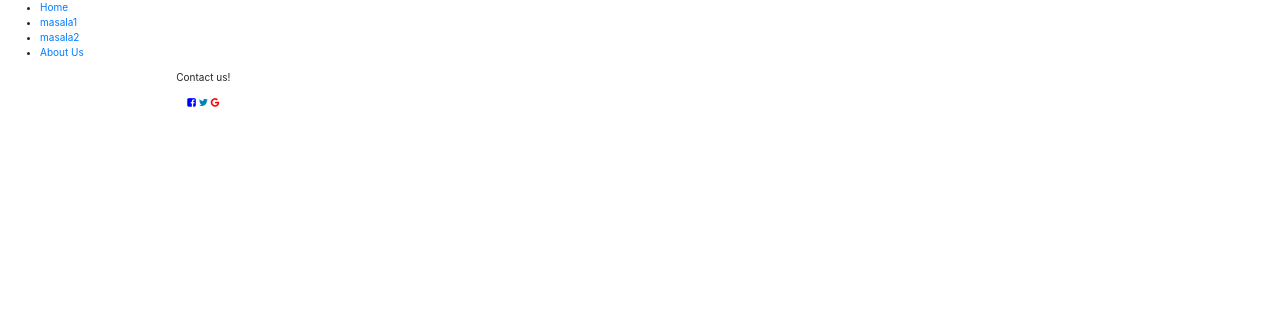
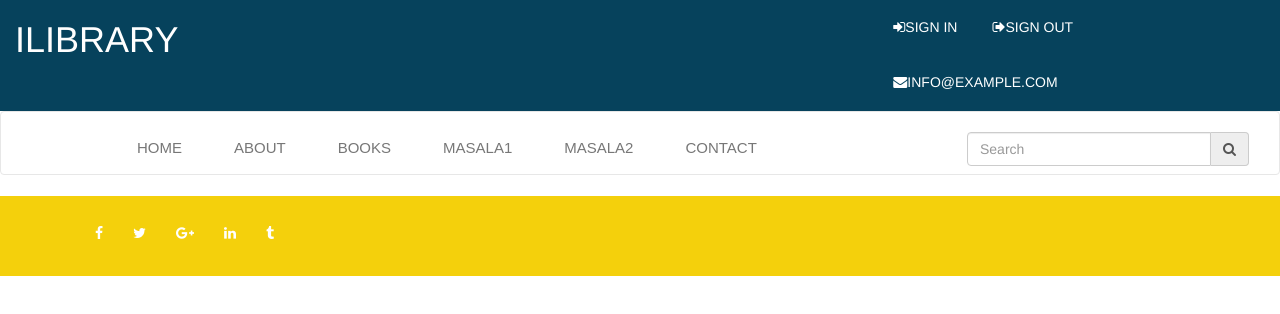
Before and after one commit to Roginkoshy/amoc_site, a plain HTML site: page index.html in a window 1280 px wide. Drawn offline with nearby package versions, Linux system fonts and the light colour scheme.

Commit message:
update mainpage

```diff
--- /dev/null
+++ b/css/stye.css
@@ -0,0 +1,29 @@
+@media only screen and (max-width:700px){
+
+	.firstnav{margin-left:0px!important;}
+	.cols2b i {margin-left:0px!important;}
+	.cols2b h3{margin-left:0px!important;}
+	.cols2b p {margin-left:0px!important;}
+	.cols2c i {margin-left:0px!important;}
+	.cols2c h3 {margin-left:0px!important;}
+	.cols2c p {margin-left:0px!important;}
+}
+*{margin:0;padding:0;}
+body{height:100%;width:100%;}
+.header1 {background-color:#06425C;}
+.icons{margin-top:20px;}
+.fbicon {margin-left:70px;}
+.icons i{color:white;margin-right:10px;padding:10px;display:block;float:left;}
+.icons i:hover{background-color:#f2635F;}
+.sometxt h1 a {color:white;text-decoration:none!important;}
+.logio h5{color:white;float:left;padding:10px;display:block;margin-left:15px;}
+.logio h5 a{color:white;}
+.logio h5 a:hover{color:lightgreen;text-decoration:none!important;}
+.navigation{background-color:white;}
+.navibar {margin-top:10px;width:100%;}
+.navibar li{padding:1px;display:block;margin-left:20px;}
+.navibar li a{font-size:15;transition:1s;font-family: arial, sans-sarif;}
+.navibar li a:hover{border:1px solid #8ED2C9 ;transition:1s; background: #00AAA0!important;border-radius: 10px; transform:rotatey(360deg);}
+.firstnav{margin-left:70px;}
+.searchbar{margin-top:20px;}
+.footer {background-color:#F4D00C;height:10%;}
--- a/index.html
+++ b/index.html
@@ -1,87 +1,67 @@
-<!DOCTYPE html>
 <html>
 	<head>
-
-    <title>
-    NIT Surat ACM
-  </title>
-  <link rel="icon" type="image/png" href="images/acm.png"/>
-  <link href="css/style.css" rel="stylesheet">
-
-
-  <script type="text/javascript" src="javascript/jquery-3.2.1.js"></script>
-
-
-
-
-  <script src="https://code.jquery.com/jquery-3.2.1.slim.min.js" integrity="sha384-KJ3o2DKtIkvYIK3UENzmM7KCkRr/rE9/Qpg6aAZGJwFDMVNA/GpGFF93hXpG5KkN" crossorigin="anonymous">
-
-  </script>
-
-  <script src="https://cdnjs.cloudflare.com/ajax/libs/popper.js/1.12.3/umd/popper.min.js" integrity="sha384-vFJXuSJphROIrBnz7yo7oB41mKfc8JzQZiCq4NCceLEaO4IHwicKwpJf9c9IpFgh" crossorigin="anonymous"></script>
-
-  <script src="https://maxcdn.bootstrapcdn.com/bootstrap/4.0.0-beta.2/js/bootstrap.min.js" integrity="sha384-alpBpkh1PFOepccYVYDB4do5UnbKysX5WZXm3XxPqe5iKTfUKjNkCk9SaVuEZflJ" crossorigin="anonymous"></script>
-
-
-     <link rel="stylesheet" href="https://maxcdn.bootstrapcdn.com/bootstrap/3.3.7/css/bootstrap.min.css">
-    <script src="https://ajax.googleapis.com/ajax/libs/jquery/3.2.1/jquery.min.js"></script>
-    <script src="https://maxcdn.bootstrapcdn.com/bootstrap/3.3.7/js/bootstrap.min.js"></script>
-    <link rel="stylesheet" href="https://cdnjs.cloudflare.com/ajax/libs/font-awesome/4.7.0/css/font-awesome.min.css">
-
-
-  <link rel="stylesheet" href="https://maxcdn.bootstrapcdn.com/bootstrap/4.0.0-beta.2/css/bootstrap.min.css" integrity="sha384-PsH8R72JQ3SOdhVi3uxftmaW6Vc51MKb0q5P2rRUpPvrszuE4W1povHYgTpBfshb" crossorigin="anonymous">
-
-<script src="https://cdnjs.cloudflare.com/ajax/libs/popper.js/1.12.3/umd/popper.min.js" integrity="sha384-vFJXuSJphROIrBnz7yo7oB41mKfc8JzQZiCq4NCceLEaO4IHwicKwpJf9c9IpFgh" crossorigin="anonymous"></script>
+		<title>webpage</title>
+		<link href="css/bootstrap.css" rel="stylesheet">
+		<link href="css/stye.css" rel="stylesheet">
+		<link href="font/css/font-awesome.css" rel="stylesheet">
+		<script src="js/bootstrap.js"></script>
 		<meta charset="utf-8">
-
-
+		<meta name="viewport" content="width=device-width, initial-scale=1">
 	</head>
 	<body>
-
-<div class="header">
-	<div class="navi">
-<nav>
-	<ul>
-		<li><a href="" target="">Home</a></li>
-		<li><a href="" target="">masala1</a></li>
-		<li><a href="" target="">masala2</a></li>
-		<li><a href="" target="">About Us</a></li>
+		<div class="container-fluid header1">
+			<div class="row">
+				<div class="col-sm-6 sometxt">
+					<h1><a href="#">ILIBRARY</a></h1>
+				</div>
+				<div class="col-sm-2"></div>
+				<div class="col-sm-4 logio">
+					<h5><i class="fa fa-sign-in fa-1x"></i><a href="#">SIGN IN</a></h5>
+					<h5><i class="fa fa-sign-out fa-1x"></i><a href="#">SIGN OUT</a></h5>
+					<h5><i class="fa fa-envelope fa-1x"></i><a href="#" class="emailid">INFO@EXAMPLE.COM</a></h5>
+				</div>
+			</div>
+		</div>
+		<nav class="navbar navbar-default navigation">
+			<div class="container-fluid">
+				<div class="col-sm-9">
+					<ul class="nav navbar-nav navibar">
+						<li ><a href="#" class="firstnav">HOME</a></li>
+						<li><a href="#">ABOUT</a></li>
+						<li><a href="#">BOOKS</a></li>
+						<li><a href="#">MASALA1</a></li>
+						<li><a href="#">MASALA2</a></li>
+						<li><a href="#">CONTACT</a></li>
 					</ul>
+				</div>
+				<div class="col-sm-3">
+					<form class="form">
+						<div class="input-group searchbar">
+								<input type="search" class="form-control" placeholder="Search">
+								<span class="input-group-addon">
+									<i class="fa fa-search"></i>
+								</span>
+						</div>
+					</form>
+				</div>
+			</div>
 		</nav>
-
+		<section class="container-fluid section1">
+			<div class="row">
+				<div class="col-sm-12 bcg"></div>
 			</div>
-
-
+		</section>
+		<footer class="container-fluid footer">
+			<div class="row">
+				<div class="col-sm-4 icons">
+						<i href="#" class="fa fa-facebook fa-1x fbicon"></i>
+						<i href="#" class="fa fa-twitter fa-1x"></i>
+						<i href="#" class="fa fa-google-plus fa-1x"></i>
+						<i href="#" class="fa fa-linkedin fa-1x"></i>
+						<i href="#" class="fa fa-tumblr fa-1x"></i>
 				</div>
-
-<div class="">
-
+				<div class="col-sm-8"></div>
 			</div>
-
-
-<div class="footer">
-
-<div class="row">
-    <div class="col-sm-4">
-       <center>
-       	<p>Contact us!</p>
-       	<a href="" class="fa fa-facebook-square" style="color:blue;"></a>
-       	<a href="" class="fa fa-twitter" style="color:#0084b4;"></a>
-       	<a href="" class="fa fa-google" style="color:red;"></a>
-       </center>
-    </div>
-
-    <div class="col-sm-4">
-
-    </div>
-
-    <div class="col-sm-4"></div>
-</div>
-
-
-
-</div>
-
-
+		</footer>
 	</body>
 </html>
```
Also changed, not shown: web.html (deleted, +0 -23 lines). Lines whose indentation alone changed are shown as unchanged.
